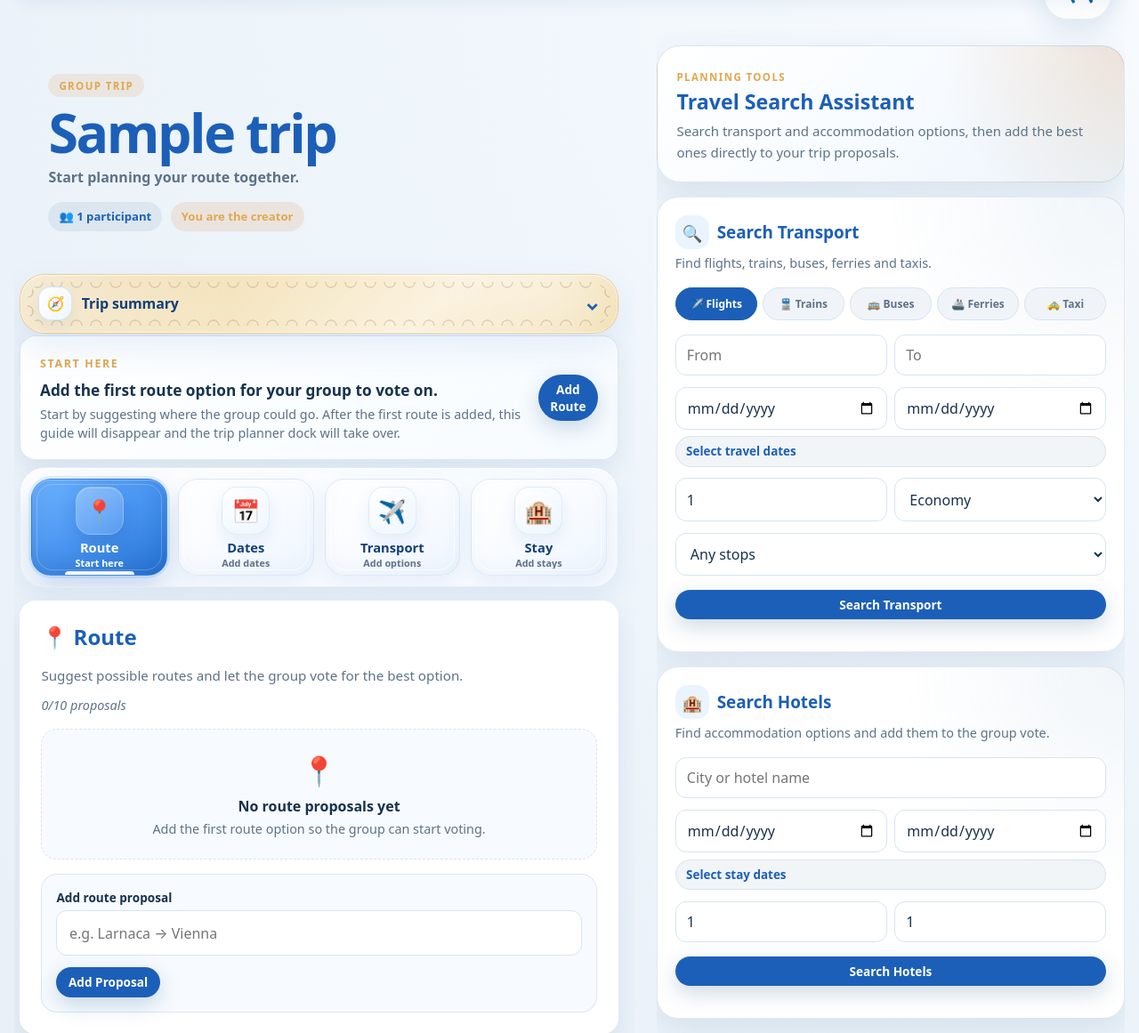
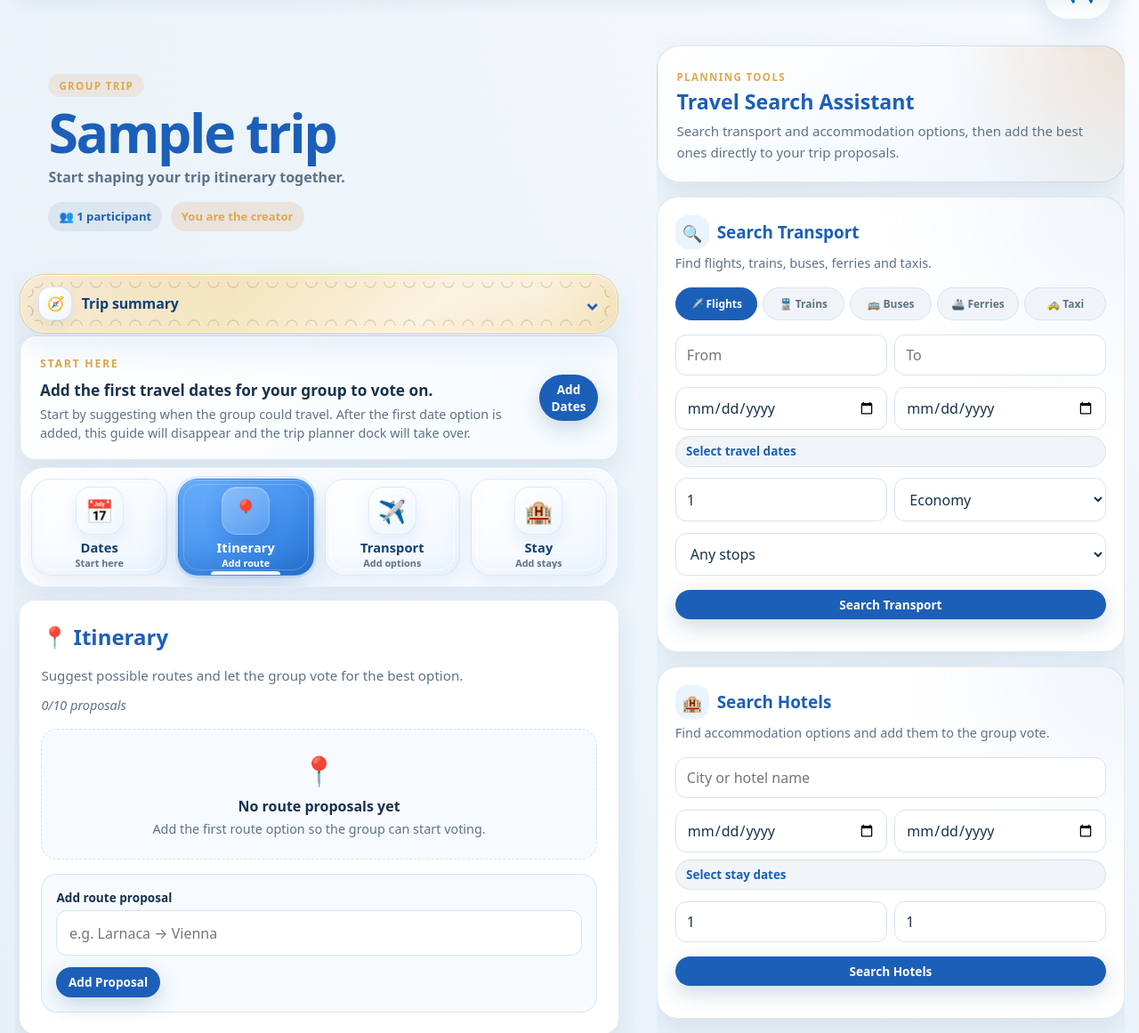
Before and after one commit to demetris001/etheria, a Django app: page /trip/1/ in a window 1280 px wide; the page is wider, and only the part inside the window is pictured. Shown: the part 75-1236 px from the top of that part at 89% size. Run offline with Django 5.2, Linux system fonts and the light colour scheme; a user stored in the database is signed in; tables that the repository leaves empty hold one stand-in row (values such as "Sample post").

Commit message:
Align trip planner with user decision flow

```diff
--- a/trips/static/css/style.css
+++ b/trips/static/css/style.css
@@ -43,7 +43,7 @@ body {
     radial-gradient(
       circle at top right,
       #f8fbff 0%,
-      #edf4fa 42%,
+      #edf4fa 40%,
       #e5edf5 100%
     );
 
--- a/trips/templates/join_trip.html
+++ b/trips/templates/join_trip.html
@@ -27,7 +27,7 @@
     <div class="invite-trip-details">
 
       <div class="invite-detail-item">
-        <span class="invite-detail-label">Route</span>
+        <span class="invite-detail-label">Itinerary</span>
         <strong>
           {{ trip.origin|default:'Not set' }} → {{ trip.destination|default:'Not set' }}
         </strong>
--- a/trips/templates/trip_detail.html
+++ b/trips/templates/trip_detail.html
@@ -47,7 +47,7 @@
           {% if summary.Destination %}
             {{ summary.Destination|join:" → " }}
           {% else %}
-            Start planning your route together.
+            Start shaping your trip itinerary together.
           {% endif %}
         </p>
         <div class="trip-hero-meta">
@@ -100,7 +100,7 @@
     <div class="ticket-fields-grid">
 
       <div class="ticket-field {% if summary.Destination %}is-set{% endif %}">
-        <span class="ticket-field-label">Route</span>
+        <span class="ticket-field-label">Itinerary</span>
 
         <strong class="ticket-field-value">
           {% if summary.Destination %}
@@ -128,7 +128,11 @@
 
   <strong class="ticket-field-value">
     {% if summary.Μετάβαση %}
-            {{ summary.Μετάβαση|join:" → " }}
+      {% if summary.Μετάβαση|length > 1 %}
+        {{ summary.Μετάβαση|length }} options agreed
+      {% else %}
+        {{ summary.Μετάβαση.0 }}
+      {% endif %}
     {% else %}
       Not yet
     {% endif %}
@@ -140,7 +144,11 @@
 
   <strong class="ticket-field-value">
     {% if summary.Διαμονή %}
-            {{ summary.Διαμονή|join:" → " }}
+      {% if summary.Διαμονή|length > 1 %}
+        {{ summary.Διαμονή|length }} stays agreed
+      {% else %}
+        {{ summary.Διαμονή.0 }}
+      {% endif %}
     {% else %}
       Not yet
     {% endif %}
@@ -152,16 +160,16 @@
   </div>
 
 </details>
-{% if not summary.Destination and destination_data.proposals|length == 0 %}
+{% if not summary.Dates and dates_data.proposals|length == 0 %}
   <!-- START HERE CARD -->
   <div class="start-here-card">
     <div>
       <span class="page-eyebrow">Start here</span>
 
-      <h3>Add the first route option for your group to vote on.</h3>
+      <h3>Add the first travel dates for your group to vote on.</h3>
 
       <p>
-        Start by suggesting where the group could go. After the first route is added,
+        Start by suggesting when the group could travel. After the first date option is added,
         this guide will disappear and the trip planner dock will take over.
       </p>
     </div>
@@ -169,40 +177,19 @@
     <button
       type="button"
       class="btn btn-primary btn-sm"
-      onclick="activatePanelAndFocus('destination', 'destination-proposal-input')"
+      onclick="activatePanel('dates')"
     >
-      Add Route
+      Add Dates
     </button>
   </div>
 {% endif %}
 
 <!-- TRIP PLANNER DOCK -->
 <div class="planner-dock">
+
   <button
     type="button"
     class="planner-step active"
-    onclick="activatePanel('destination')"
-  >
-    <span class="planner-icon">📍</span>
-
-    <span class="planner-text">
-      <strong>Route</strong>
-
-      <small>
-        {% if summary.Destination %}
-          ✓ Decided
-        {% elif destination_data.proposals|length == 0 %}
-          Start here
-        {% else %}
-          {{ destination_data.proposals|length }} options
-        {% endif %}
-      </small>
-    </span>
-  </button>
-
-  <button
-    type="button"
-    class="planner-step"
     onclick="activatePanel('dates')"
   >
     <span class="planner-icon">📅</span>
@@ -214,9 +201,31 @@
         {% if summary.Dates %}
           ✓ Decided
         {% elif dates_data.proposals|length == 0 %}
-          Add dates
+          Start here
         {% else %}
           {{ dates_data.proposals|length }} options
+        {% endif %}
+      </small>
+    </span>
+  </button>
+
+  <button
+    type="button"
+    class="planner-step"
+    onclick="activatePanel('destination')"
+  >
+    <span class="planner-icon">📍</span>
+
+    <span class="planner-text">
+      <strong>Itinerary</strong>
+
+      <small>
+        {% if summary.Destination %}
+          ✓ Decided
+        {% elif destination_data.proposals|length == 0 %}
+          Add route
+        {% else %}
+          {{ destination_data.proposals|length }} options
         {% endif %}
       </small>
     </span>
@@ -267,17 +276,16 @@
   </button>
 
 </div>
-
-<!-- DESTINATION PANEL -->
-    <div id="panel-destination" class="active-panel visible">
-      <h2>📍 Route</h2>
-      {% include 'card_destination.html' %}
+<!-- DATES PANEL -->
+<div id="panel-dates" class="active-panel visible">
+  <h2>📅 Dates</h2>
+  {% include 'card_dates.html' %}
 </div>
 
-    <!-- DATES PANEL -->
-    <div id="panel-dates" class="active-panel">
-      <h2>📅 Dates</h2>
-      {% include 'card_dates.html' %}
+<!-- ITINERARY PANEL -->
+<div id="panel-destination" class="active-panel">
+  <h2>📍 Itinerary</h2>
+  {% include 'card_destination.html' %}
 </div>
 
 <!-- TRANSPORT PANEL -->
@@ -291,6 +299,7 @@
   <h2>🏨 Accommodation</h2>
   {% include 'card_accommodation.html' %}
 </div>
+
 <!-- CHAT -->
 <div class="chat-box">
   <div class="chat-header">
@@ -1149,7 +1158,7 @@ function deleteProposal(button, proposalId) {
 
 function updateSummary(categoryName, titles) {
     var labelMap = {
-        'Destination': 'Route',
+        'Destination': 'Itinerary',
         'Dates': 'Dates',
         'Μετάβαση': 'Transport',
         'Διαμονή': 'Accommodation'
```
Lines whose indentation alone changed are shown as unchanged.
